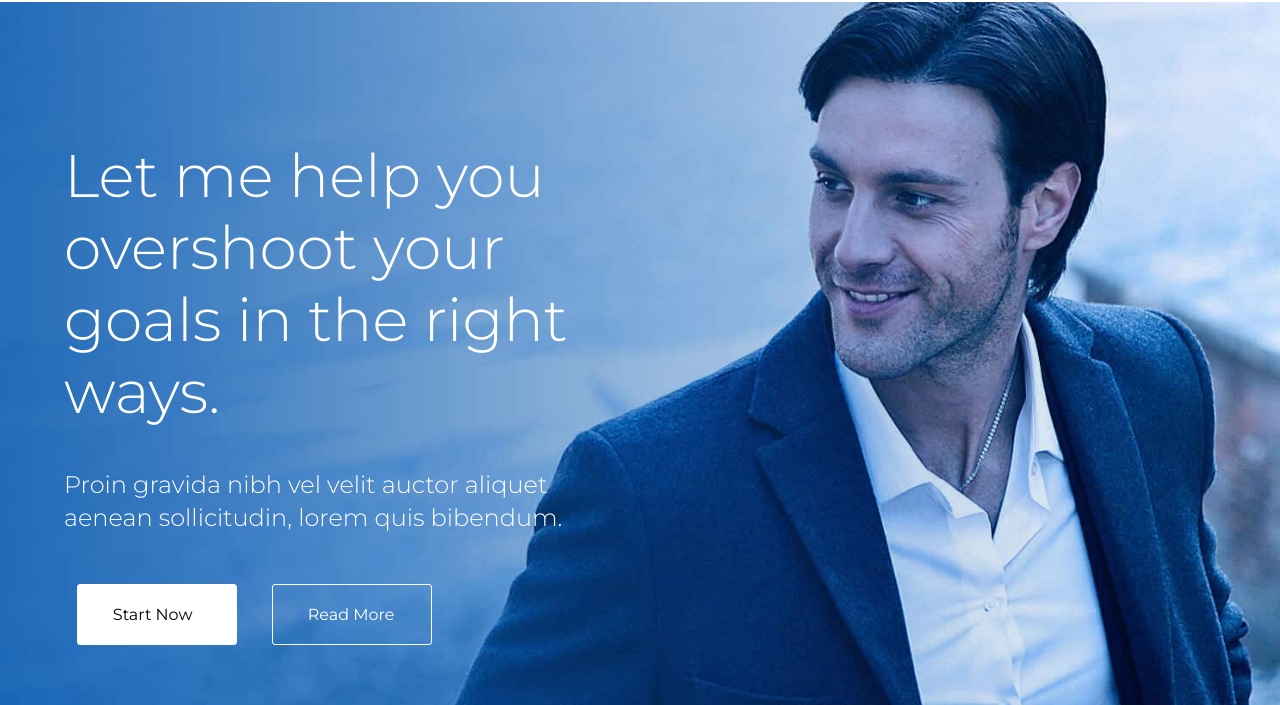
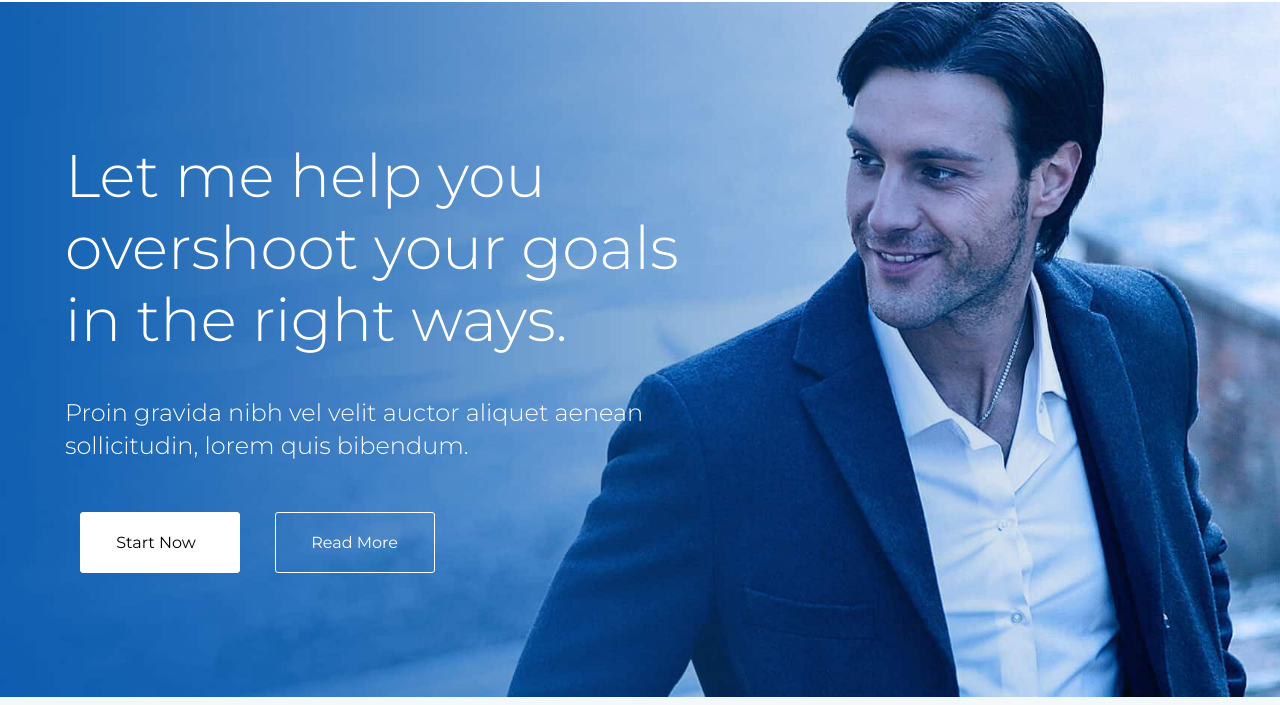
Before and after one commit to Ozolao/steven-bell, a website: page app/index.html in a window 1280 px wide. Shown: the part 95-800 px from the top of the page. Drawn offline with nearby package versions, Linux system fonts and the light colour scheme; files that its build step writes are made by us from their sources.

Commit message:
banner hd done

```diff
--- a/app/index.html
+++ b/app/index.html
@@ -66,8 +66,9 @@
   <!-- ============Banner============= -->
   <!-- =============================== -->
   <section class="banner">
+    <div class="container">
       <!-- ============================= -->
-    <div>
+      <div class="text">
         <!-- ============================= -->
         <h1>Let me help you overshoot your goals in the right ways.</h1>
 
@@ -75,9 +76,10 @@
         <h3>Proin gravida nibh vel velit auctor aliquet aenean sollicitudin, lorem quis bibendum.</h3>
 
         <!-- ============================= -->
-      <div>
+        <div class="buttons">
           <a href="#">Start Now</a>
           <a href="#">Read More</a>
+        </div>
       </div>
     </div>
   </section>
--- a/app/styles/_banner.scss
+++ b/app/styles/_banner.scss
@@ -14,7 +14,7 @@
   // ===================================
   // ===================================
   // ===================================
-  div {
+  .text {
     display       : flex;
     flex-direction: column;
     align-items   : center;
@@ -51,6 +51,14 @@
     // ===================================
     // ===================================
     // ===================================
+    .buttons {
+      display       : flex;
+      flex-direction: column;
+      align-items   : center;
+      width         : 90%;
+      margin-left   : auto;
+      margin-right  : auto;
+
       a {
         min-width: 10rem;
         padding  : 1.25rem 2.1875rem;
@@ -101,6 +109,7 @@
       }
     }
   }
+}
 
 
 
@@ -108,7 +117,7 @@
 // ===================================
 // ===================================
 @media only screen and (min-width: 545px) {
-  .banner div {
+  .banner .text {
     width: 95%;
 
     h1 {
@@ -120,9 +129,9 @@
 }
 
 @media only screen and (min-width: 769px) {
-  .banner div {
+  .banner .text {
     align-items   : flex-start;
-    width         : 45%;
+    width         : 50%;
     margin-left   : 5%;
     padding-bottom: 2.125rem;
 
@@ -132,7 +141,7 @@
       font-size: 3.75rem;
     }
 
-    div {
+    .buttons {
       display       : flex;
       flex-direction: row;
       align-items   : baseline;
@@ -147,3 +156,9 @@
     }
   }
 }
+
+@media only screen and (min-width: 922px) {
+  .banner .text {
+    margin-left: 4%;
+  }
+}
```
Also changed, not shown: material/layout/hd/hd2.png (added). Lines whose indentation alone changed are shown as unchanged.
